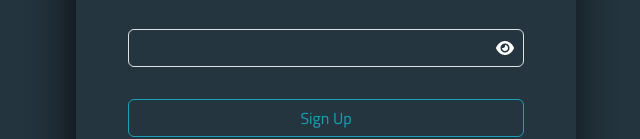
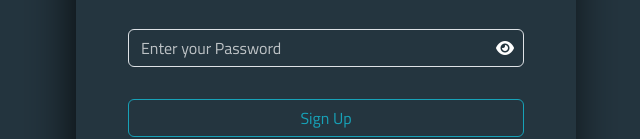
Before and after one commit to PhantomNoGameNoLife/A11-Smart-Login, a plain HTML site: page signup.html in a window 1280 px wide. Shown: the part 383-522 px from the top of the page, without its empty margins (314-954 px from the left). Drawn offline with Linux system fonts and the light colour scheme.

Commit message:
correct placeholder

```diff
--- a/signup.html
+++ b/signup.html
@@ -40,7 +40,7 @@
                         <div class="valid-tooltip valid-email"></div>
                     </div>
                     <div class="px-0 position-relative mb-3">
-                        <input type="password" class="form-control" id="password" laceholder="Enter your Password"
+                        <input type="password" class="form-control" id="password" placeholder="Enter your Password"
                             minlength="8" required>
                         <i
                             class="fa-solid fa-eye position-absolute translate-middle-y top-50 text-white password-toggle"></i>
```
